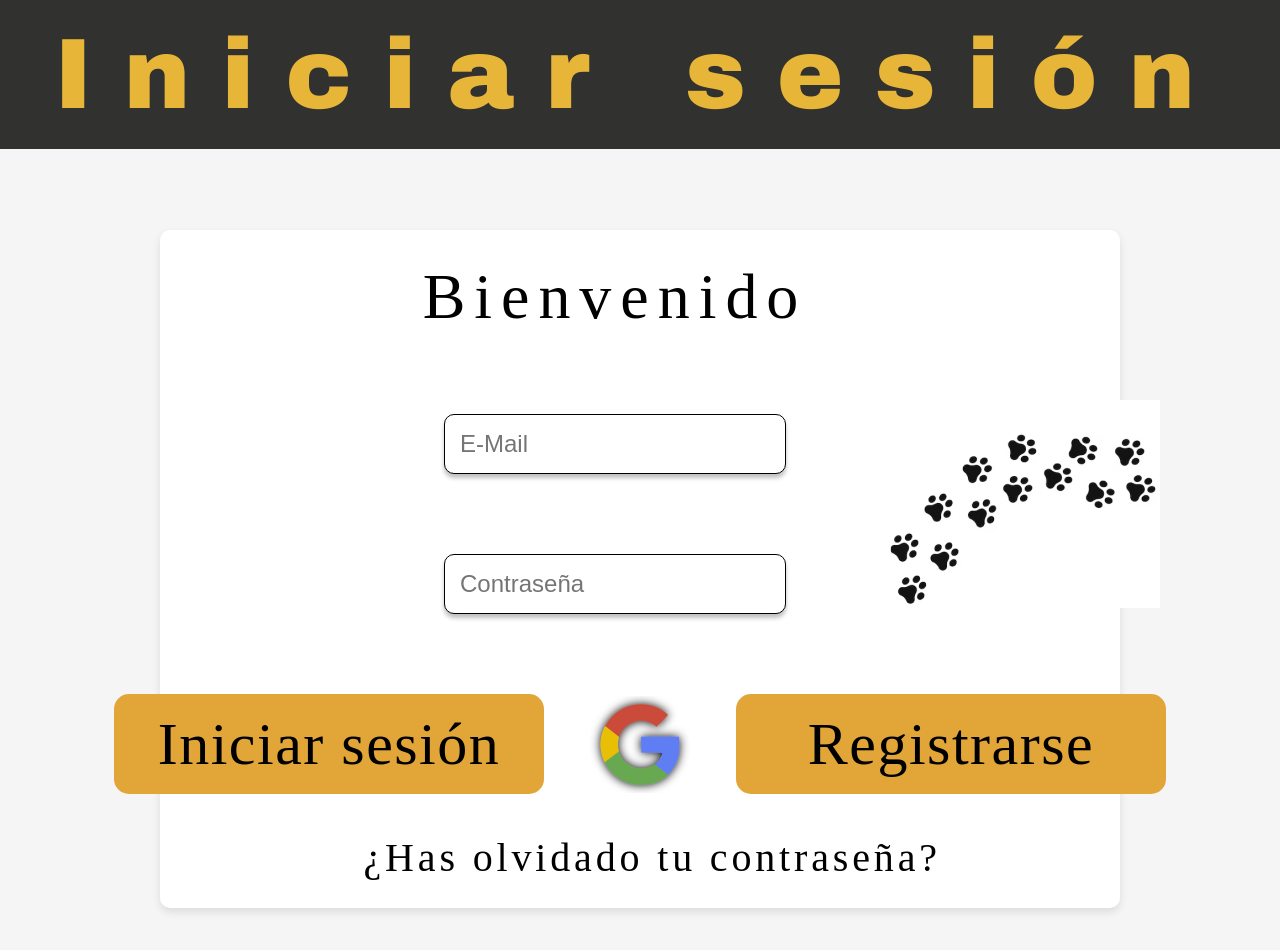
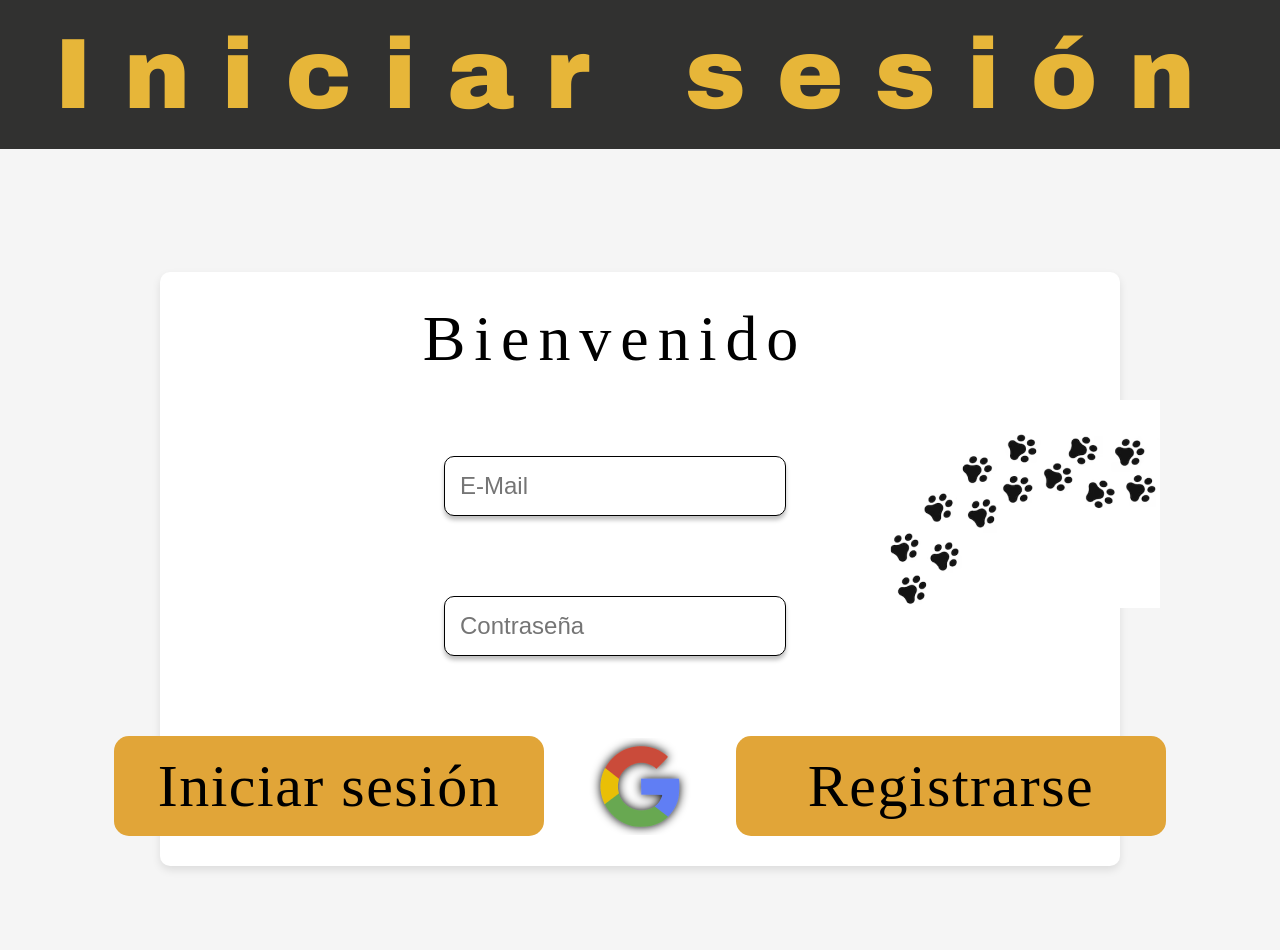
Before and after one commit to gaelmos/dogdreams, a plain HTML site: page JavaScript visual code/proyecto/PublicarPerro/IniciarSesion.html in a window 1280 px wide. Drawn offline with Linux system fonts and the light colour scheme; a web font is replaced by a local one.

Commit message:
Modificacion inicio sesion

```diff
--- a/JavaScript visual code/proyecto/PublicarPerro/IniciarSesion.html
+++ b/JavaScript visual code/proyecto/PublicarPerro/IniciarSesion.html
@@ -31,7 +31,6 @@
                     <img src="../Assets/mail.png" alt="">
                     <div class="Registrarse"><button type="submit"><p>Registrarse</p></button></div>
                 </div>
-                <a id="contraseña" href="/JavaScript visual code/proyecto/PublicarPerro/Contraseña.html">¿Has olvidado tu contraseña?</a>
             </div>
             <div class="Patas">
                 <img src="../Assets/Captura de pantalla 2024-09-24 134343.png" alt="patas.png">
```
